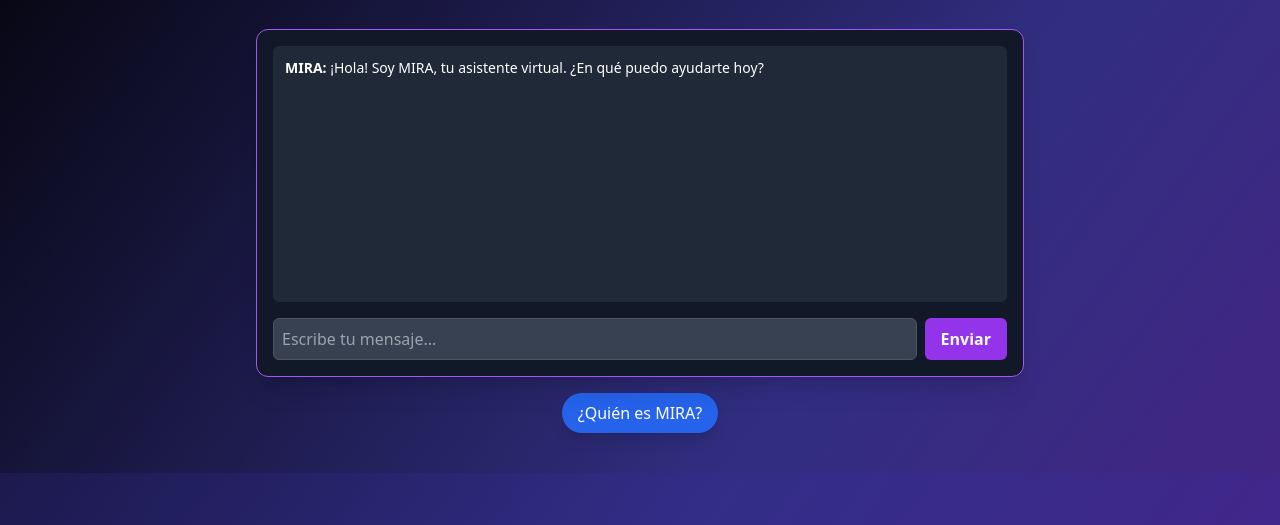
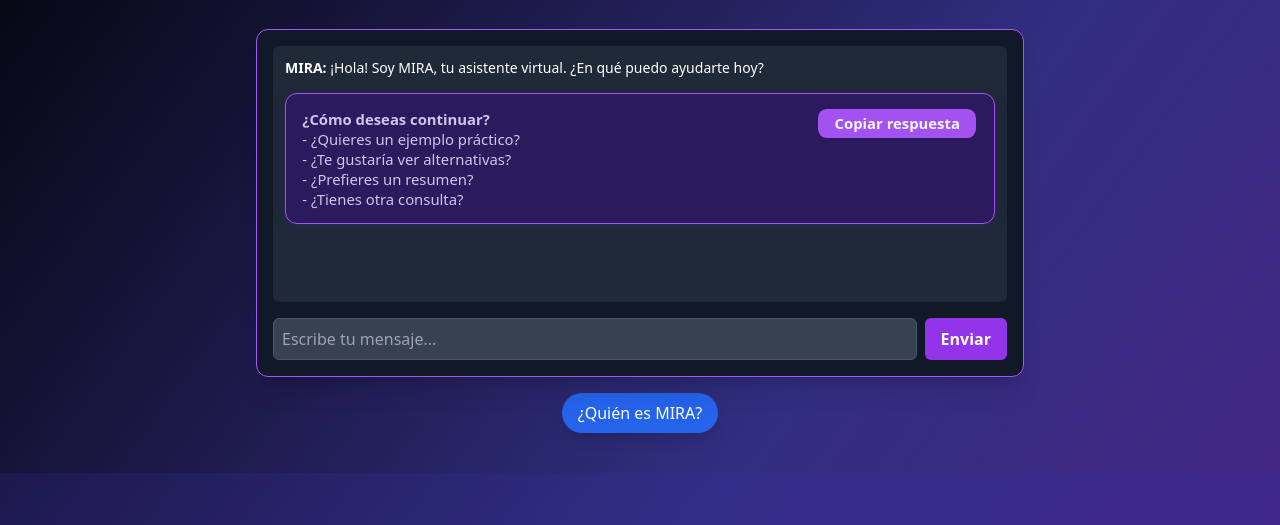
Before and after one commit to innova-space-edu/miraAI, a plain HTML site: page index.html in a window 1280 px wide. Shown: the part 275-800 px from the top of the page. Drawn offline with nearby package versions, Linux system fonts and the light colour scheme.

Commit message:
Update index.html

```diff
--- a/index.html
+++ b/index.html
@@ -105,6 +105,49 @@
       border-radius: 0.6rem;
       font-weight: 500;
     }
+    /* Opciones de avance */
+    .mira-advance {
+      margin-top: 1.1em;
+      margin-bottom: 0.2em;
+      padding: 1em 1.1em;
+      background: #2e1767d4;
+      border-radius: 0.8em;
+      border: 1.5px solid #a855f7;
+      font-size: 1.06em;
+      font-weight: 500;
+      color: #d1c4e9;
+      box-shadow: 0 2px 12px #3520776b;
+      position: relative;
+    }
+    .copy-btn {
+      position: absolute;
+      top: 1em;
+      right: 1.2em;
+      background: #a855f7;
+      color: #fff;
+      border: none;
+      padding: 0.3em 1.1em;
+      border-radius: 0.6em;
+      font-size: 1em;
+      font-weight: 600;
+      cursor: pointer;
+      opacity: 0.96;
+      transition: background .2s;
+    }
+    .copy-btn:hover {
+      background: #6d28d9;
+    }
+    .copy-success {
+      position: absolute;
+      top: 0.1em;
+      right: 1.5em;
+      color: #c2ffb7;
+      font-size: 1em;
+      font-weight: 700;
+      opacity: 0.85;
+      pointer-events: none;
+      transition: opacity 0.4s;
+    }
   </style>
 </head>
 <body class="bg-gradient-to-br from-black via-indigo-900 to-purple-900 text-white font-sans scroll-smooth">
@@ -131,7 +174,18 @@
       </div>
       <div class="bg-gray-900 border border-purple-500 rounded-xl p-4 shadow-xl relative">
         <div id="chat-box" class="h-72 md:h-64 overflow-y-auto bg-gray-800 p-3 rounded-md mb-4 text-sm space-y-2 text-white chat-markdown" aria-live="polite">
-          <div><strong>MIRA:</strong> ¡Hola! Soy MIRA, tu asistente virtual. ¿En qué puedo ayudarte hoy?</div>
+          <div>
+            <strong>MIRA:</strong> ¡Hola! Soy MIRA, tu asistente virtual. ¿En qué puedo ayudarte hoy?
+            <div class="mira-advance" style="margin-top:1em;">
+              <strong>¿Cómo deseas continuar?</strong><br>
+              - ¿Quieres un ejemplo práctico?<br>
+              - ¿Te gustaría ver alternativas?<br>
+              - ¿Prefieres un resumen?<br>
+              - ¿Tienes otra consulta?<br>
+              <button class="copy-btn" onclick="copyMiraResponse(this)">Copiar respuesta</button>
+              <span class="copy-success" style="display:none;">¡Copiado!</span>
+            </div>
+          </div>
         </div>
         <div class="flex gap-2">
           <input
@@ -224,6 +278,23 @@
       const list = document.getElementById("areas-list");
       list.classList.toggle("hidden");
     }
+    // Copiar respuesta de MIRA
+    function copyMiraResponse(btn) {
+      const parent = btn.parentElement;
+      let textToCopy = "";
+      // Quita el botón y mensaje de copiado del texto
+      Array.from(parent.childNodes).forEach(node => {
+        if (node.nodeType === 3) textToCopy += node.textContent; // solo texto
+        if (node.nodeType === 1 && !node.classList.contains("copy-btn") && !node.classList.contains("copy-success")) textToCopy += node.innerText + "\n";
+      });
+      navigator.clipboard.writeText(textToCopy.trim());
+      // Muestra mensaje de copiado
+      const success = parent.querySelector('.copy-success');
+      if(success) {
+        success.style.display = 'inline';
+        setTimeout(() => success.style.display = 'none', 1700);
+      }
+    }
   </script>
   <script src="chat.js"></script>
 </body>
```
